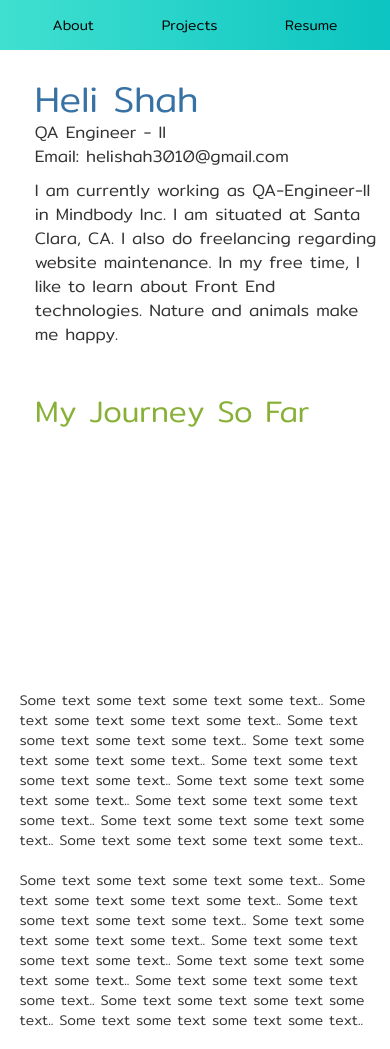
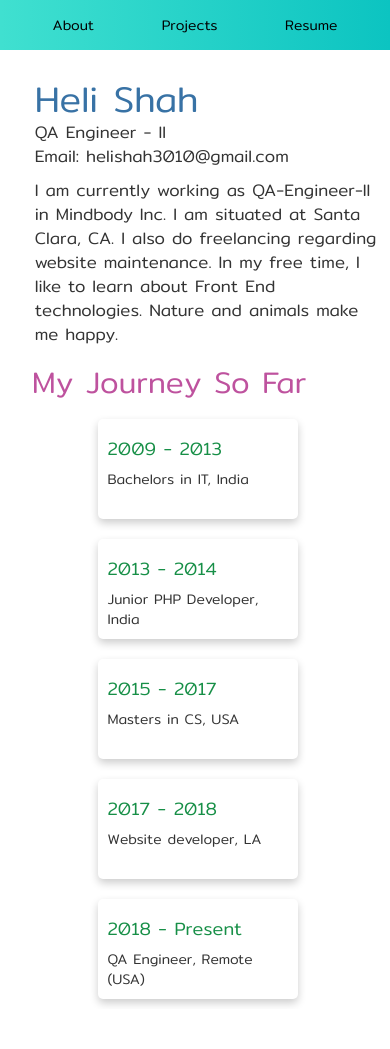
Before and after one commit to helishah3010/portfolio, a plain HTML site: page index.html in a window 390 px wide. After the commit the page ends 1009 px from the top, so only its background shows below. Drawn offline with nearby package versions, Linux system fonts and the light colour scheme.

Commit message:
responsive journey

```diff
--- a/index.html
+++ b/index.html
@@ -39,41 +39,41 @@
         </div>
         <h2 class="journeytitle">My Journey So Far</h2>
         <div class="marker">
-            <div>
+            <div class="card-marker">
                 <div class="card">
                     <h4>2009 - 2013</h4>
                     <p>Bachelors in IT, India </p>
                 </div>
-                <img class="size intern" src="https://img.icons8.com/color/48/000000/marker--v1.png"/>
+                <img class="size" src="https://img.icons8.com/color/48/000000/marker--v1.png"/>
             </div>
-            <div>
+            <div class="card-marker">
                 <div class="card">
                     <h4>2013 - 2014</h4>
                     <p>Junior PHP Developer, India</p>
                 </div>
-                <img class="size infinite" src="https://img.icons8.com/color/48/000000/marker--v1.png"/>
+                <img class="size" src="https://img.icons8.com/color/48/000000/marker--v1.png"/>
             </div>
-            <div>
+            <div class="card-marker">
                 <div class="card">
                     <h4>2015 - 2017</h4>
                     <p>Masters in CS, USA</p>
                 </div>
-                <img class="size masters" src="https://img.icons8.com/color/48/000000/marker--v1.png"/>
+                <img class="size" src="https://img.icons8.com/color/48/000000/marker--v1.png"/>
             </div>
-            <div>
+            <div class="card-marker">
                 <div class="card">
                     <h4>2017 - 2018</h4>
                     <p>Website developer, LA</p>
                 </div>
-                <img class="size beverly" src="https://img.icons8.com/color/48/000000/marker--v1.png"/>
+                <img class="size" src="https://img.icons8.com/color/48/000000/marker--v1.png"/>
             </div>
-            <div>
+            <div class="card-marker">
                 <div class="card">
                     <h4>2018 - Present</h4>
-                    <p>QA Engineer, Remote</p>
+                    <p>QA Engineer, Remote (USA)</p>
                 </div>
                 <img class="size iamhere" src="https://img.icons8.com/color/48/000000/marker--v1.png"/>
-                <label for="iamhere">I am here</label>
+                <label class="imherelabel">I am here</label>
             </div>
         </div>
         <div class="road">
@@ -81,54 +81,5 @@
             <div class="divider"></div>
         </div>
     </div>
-        <div class="sectionDiv">
-        <p>
-            Some text some text some text some text..
-
-                Some text some text some text some text..
-
-                Some text some text some text some text..
-
-                Some text some text some text some text..
-
-                Some text some text some text some text..
-
-                Some text some text some text some text..
-
-                Some text some text some text some text..
-
-                Some text some text some text some text..
-
-                Some text some text some text some text..
-
-
-        </p>
-    </div>
-    <div class="sectionDiv">
-        <p>
-            Some text some text some text some text..
-
-Some text some text some text some text..
-
-Some text some text some text some text..
-
-Some text some text some text some text..
-
-Some text some text some text some text..
-
-Some text some text some text some text..
-
-Some text some text some text some text..
-
-Some text some text some text some text..
-
-Some text some text some text some text..
-
-
-        </p>
-    </div>
-
-
-    </div>
 </body>
 </html>
--- a/medium.css
+++ b/medium.css
@@ -31,20 +31,23 @@
         margin: 3%;
     }
     .journeytitle {
-        margin: auto auto;
+        margin-left: 7%;
     }
-    .marker{
-        width: 80%;
-        margin-left: 10%;
-        margin-top: 20px;
-        align-content: flex-end;
-
+    .marker {
+        flex-wrap: wrap;
+        justify-content: center;
+    }
+    .size {
+        display: none;
     }
     .road {
-        margin-left: 10%;
-        width: 85%;
-        height: 60px;
-        background-color: #a09f9f;
+        display: none;
+    }
+    .imherelabel {
+        display: none;
+    }
+    .card {
+        width: 300px;
     }
 
 }
--- a/small.css
+++ b/small.css
@@ -30,11 +30,24 @@
 
     }
     .journeytitle {
-        margin: auto auto;
+        margin-left: 3%;
+        padding: 0%;
     }
-    .road , .marker{
+    .marker {
+        flex-wrap: wrap;
+        justify-content: center;
+    }
+    .size {
         display: none;
     }
-
+    .road {
+        display: none;
+    }
+    .imherelabel {
+        display: none;
+    }
+    .card {
+        width: 300px;
+    }
 
 }
--- a/style.css
+++ b/style.css
@@ -75,25 +75,31 @@ body{
 
 .journeytitle {
     padding: 30px 30px;
-    margin:auto 40%;
-    color: #88b037;
+    margin-left: 40%;
+    color: #be529e;
 }
 .marker{
     display: flex;
-    justify-content: space-evenly;
-    width: 80%;
-    margin-left: 12%;
-    margin-top: 20px;
+    justify-content: space-around;
+    width: 90%;
+    margin-left: 5%;
+    margin-top: 10px;
 }
 .size {
     width: 30px;
     height: 30px;
+    padding-bottom: 0px;
+    margin-bottom: 0px;
+}
+.card-marker {
+    width: auto;
+    margin: 0px;
 }
 .card{
     box-shadow: 0 4px 8px 0 rgba(0,0,0,0.2);
-    width: auto;
+    max-width: 200px;
     border-radius: 5px;
-    height: auto;
+    height: 100px;
     padding: 10px;
     margin: 10px;
 }
@@ -105,10 +111,11 @@ body{
     display: flex;
     justify-content: center;
     align-items: center;
-    margin-left: 15%;
-    width: 70%;
-    height: 60px;
+    margin: auto;
+    width: 90%;
+    height: 10%;
     background-color: #a09f9f;
+    /* flex-wrap: nowrap; */
 }
 
 .car {
```
